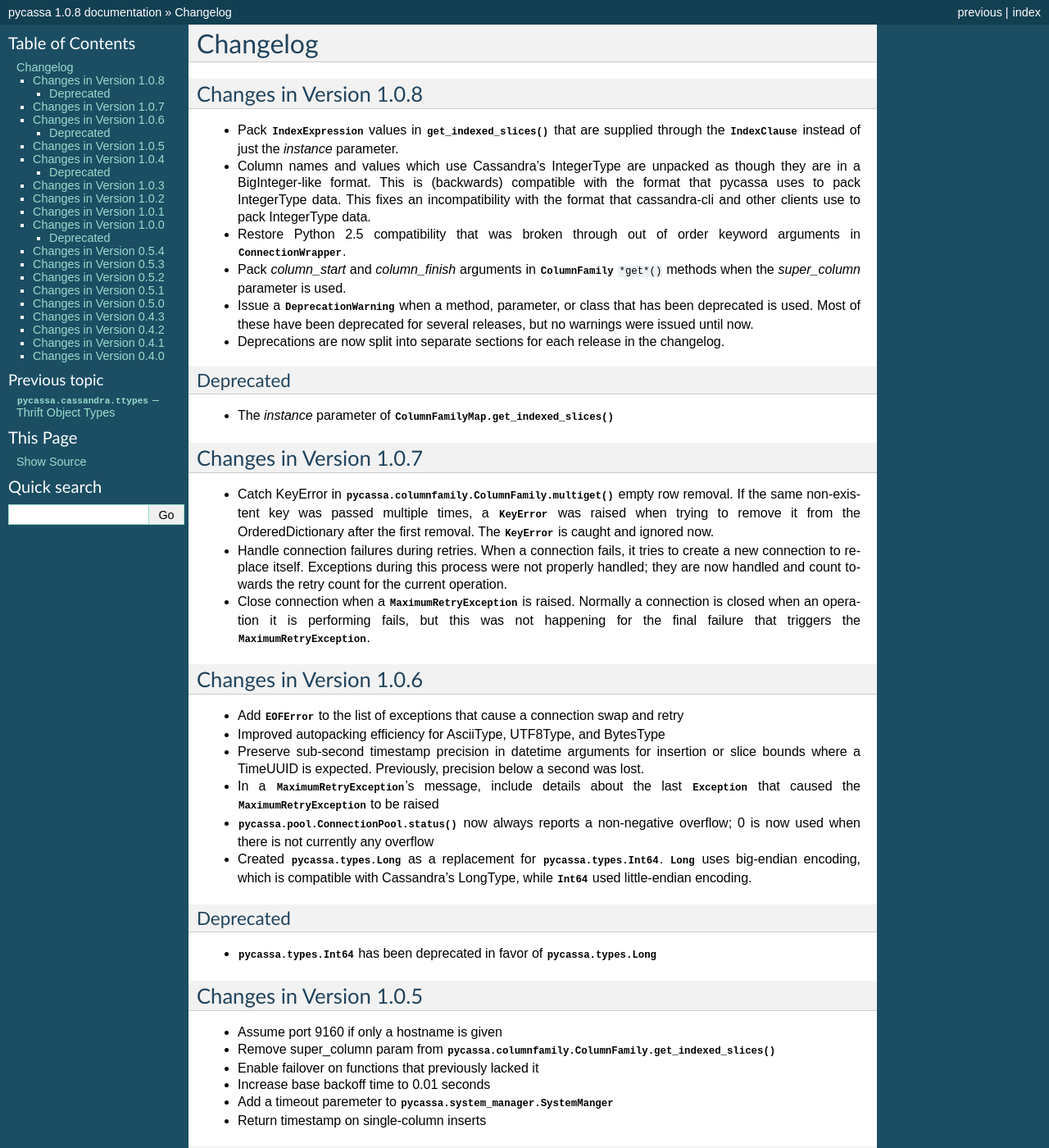
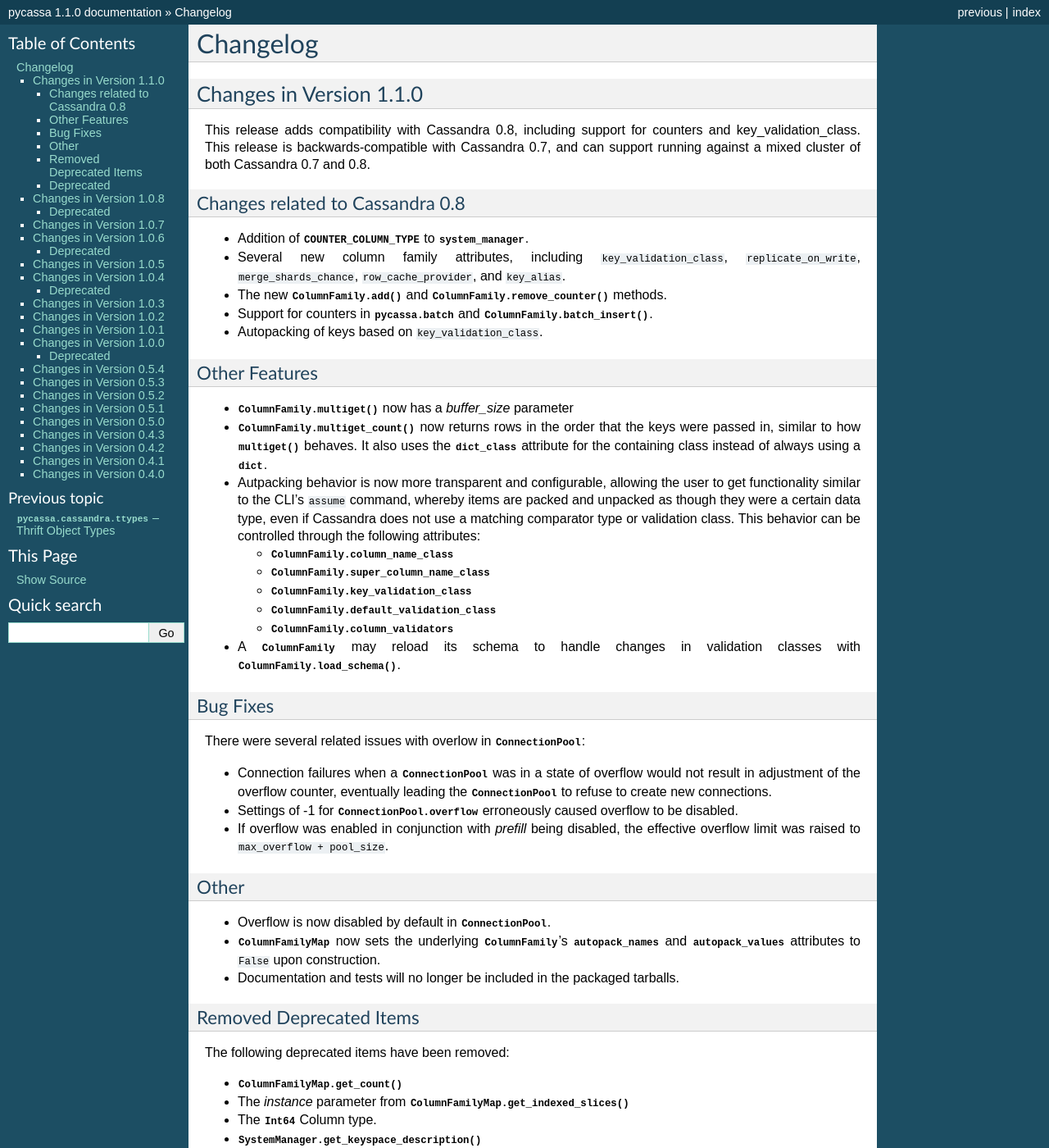
Before and after one commit to pycassa/pycassa, a Sphinx documentation site: the page built from doc/changelog.rst, in a window 1280 px wide and 1400 px high. Shown: the whole window at 82% size. Built offline with Sphinx 7.4.7, drawn with Linux system fonts in a browser that asks for light colours; some of the changed text lies outside the part shown.

Commit message:
Version bump to 1.1.0 and changelog

```diff
--- a/doc/changelog.rst
+++ b/doc/changelog.rst
@@ -1,5 +1,107 @@
 Changelog
 =========
+
+Changes in Version 1.1.0
+------------------------
+This release adds compatibility with Cassandra 0.8, including support
+for counters and key_validation_class. This release is
+backwards-compatible with Cassandra 0.7, and can support running against
+a mixed cluster of both Cassandra 0.7 and 0.8.
+
+
+Changes related to Cassandra 0.8
+~~~~~~~~~~~~~~~~~~~~~~~~~~~~~~~~
+- Addition of :data:`~.system_manager.COUNTER_COLUMN_TYPE` to
+  :mod:`~.system_manager`.
+
+- Several new column family attributes, including ``key_validation_class``,
+  ``replicate_on_write``, ``merge_shards_chance``, ``row_cache_provider``,
+  and ``key_alias``.
+
+- The new :meth:`.ColumnFamily.add()` and :meth:`.ColumnFamily.remove_counter()`
+  methods.
+
+- Support for counters in :mod:`pycassa.batch` and
+  :meth:`.ColumnFamily.batch_insert()`.
+
+- Autopacking of keys based on ``key_validation_class``.
+
+Other Features
+~~~~~~~~~~~~~~
+- :meth:`.ColumnFamily.multiget()` now has a `buffer_size` parameter
+
+- :meth:`.ColumnFamily.multiget_count()` now returns rows
+  in the order that the keys were passed in, similar to how
+  :meth:`~.ColumnFamily.multiget()` behaves. It also uses
+  the :attr:`~.ColumnFamily.dict_class` attribute for the containing
+  class instead of always using a :class:`dict`.
+
+- Autpacking behavior is now more transparent and configurable,
+  allowing the user to get functionality similar to the CLI's
+  ``assume`` command, whereby items are packed and unpacked as
+  though they were a certain data type, even if Cassandra does
+  not use a matching comparator type or validation class. This
+  behavior can be controlled through the following attributes:
+
+  - :attr:`.ColumnFamily.column_name_class`
+
+  - :attr:`.ColumnFamily.super_column_name_class`
+
+  - :attr:`.ColumnFamily.key_validation_class`
+
+  - :attr:`.ColumnFamily.default_validation_class`
+
+  - :attr:`.ColumnFamily.column_validators`
+
+- A :class:`.ColumnFamily` may reload its schema to handle
+  changes in validation classes with :meth:`.ColumnFamily.load_schema()`.
+
+Bug Fixes
+~~~~~~~~~
+There were several related issues with overlow in :class:`.ConnectionPool`:
+
+- Connection failures when a :class:`.ConnectionPool` was in a state
+  of overflow would not result in adjustment of the overflow counter,
+  eventually leading the :class:`.ConnectionPool` to refuse to create
+  new connections.
+
+- Settings of -1 for :attr:`.ConnectionPool.overflow` erroneously caused
+  overflow to be disabled.
+
+- If overflow was enabled in conjunction with `prefill` being disabled,
+  the effective overflow limit was raised to ``max_overflow + pool_size``.
+
+Other
+~~~~~
+- Overflow is now disabled by default in :class:`.ConnectionPool`.
+
+- :class:`.ColumnFamilyMap` now sets the underlying :class:`.ColumnFamily`'s
+  :attr:`~.ColumnFamily.autopack_names` and
+  :attr:`~.ColumnFamily.autopack_values` attributes to ``False`` upon
+  construction.
+
+- Documentation and tests will no longer be included in the
+  packaged tarballs.
+
+Removed Deprecated Items
+~~~~~~~~~~~~~~~~~~~~~~~~
+The following deprecated items have been removed:
+
+- :meth:`.ColumnFamilyMap.get_count()`
+
+- The `instance` parameter from :meth:`.ColumnFamilyMap.get_indexed_slices()`
+
+- The :class:`~.types.Int64` Column type.
+
+- :meth:`.SystemManager.get_keyspace_description()`
+
+Deprecated
+~~~~~~~~~~
+Athough not technically deprecated, most :class:`.ColumnFamily`
+constructor arguments should instead be set by setting the
+corresponding attribute on the :class:`.ColumnFamily` after
+construction. However, all previous constructor arguments
+will continue to be supported if passed as keyword arguments.
 
 Changes in Version 1.0.8
 ------------------------
--- a/doc/conf.py
+++ b/doc/conf.py
@@ -33,9 +33,9 @@
 # built documents.
 #
 # The short X.Y version.
-version = '1.0'
+version = '1.1'
 # The full version, including alpha/beta/rc tags.
-release = '1.0.8'
+release = '1.1.0'
 
 # List of documents that shouldn't be included in the build.
 unused_docs = []
--- a/setup.py
+++ b/setup.py
@@ -16,7 +16,7 @@
 from setuptools import setup
 from distutils.cmd import Command
 
-__version_info__ = (1, 0, 8)
+__version_info__ = (1, 1, 0)
 __version__ = '.'.join([str(v) for v in __version_info__])
 
 long_description = """pycassa is a python client library for Apache Cassandra with the following features:
```
Also changed, not shown: 1 other file.
